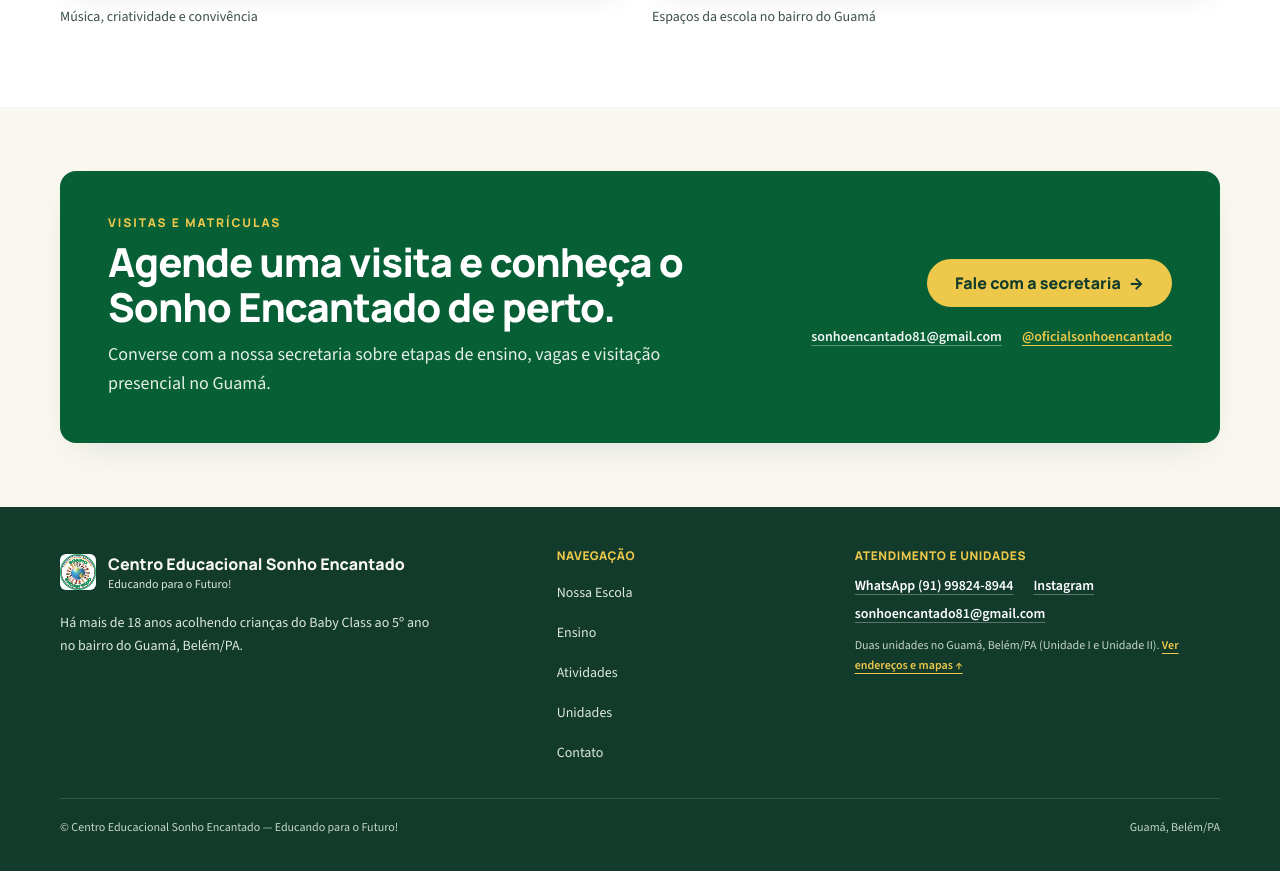
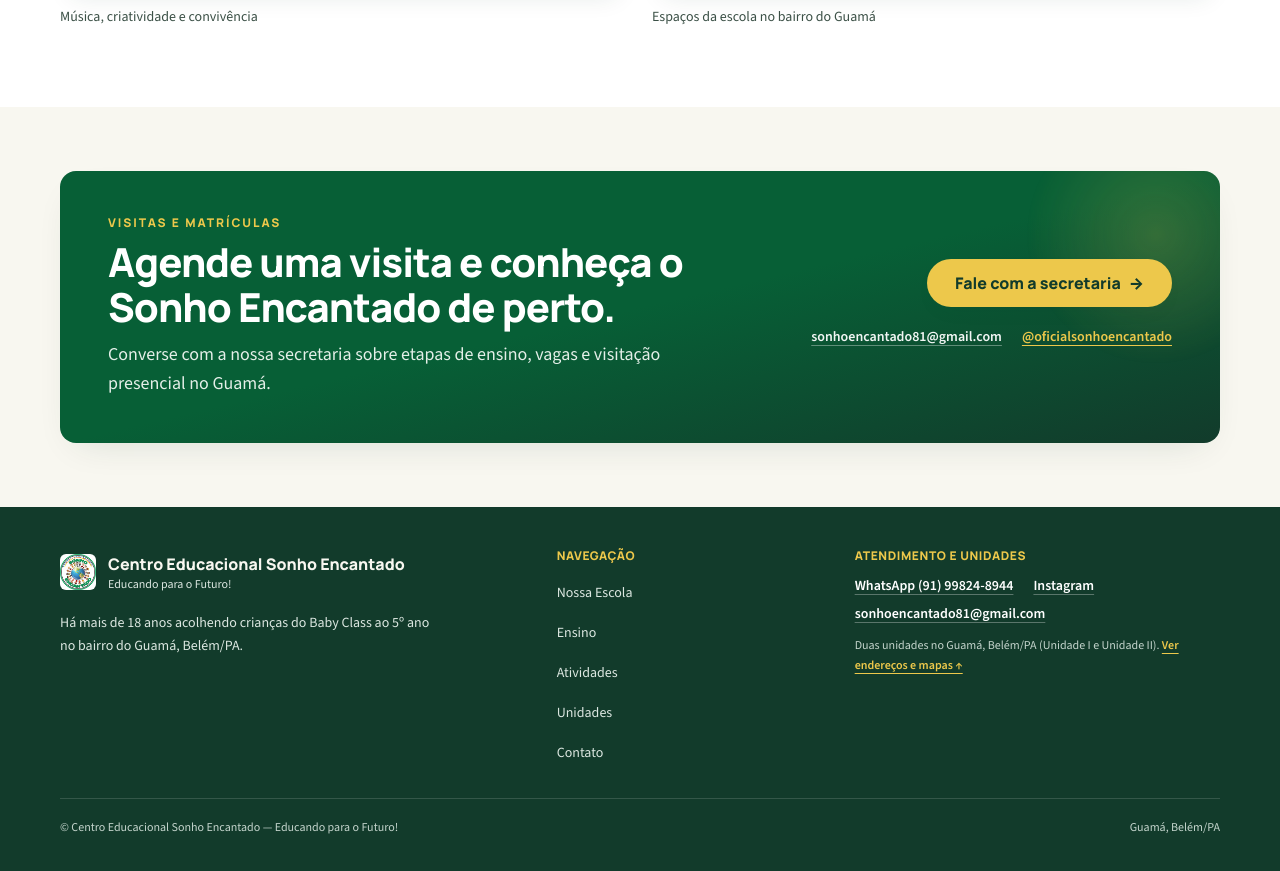
Before and after one commit to desenvolvedorfast-hub/site-sonho-encantado, a React (Vite) app in the folder sonho-encantado-site/: page / in a window 1280 px wide. Shown: the part 7082-7953 px from the top of the page. Built offline with nearby package versions, Linux system fonts and the light colour scheme.

Commit message:
Update FinalCtaSection with Reveal component

```diff
--- a/sonho-encantado-site/src/components/FinalCtaSection.tsx
+++ b/sonho-encantado-site/src/components/FinalCtaSection.tsx
@@ -1,15 +1,26 @@
 import { SCHOOL_IDENTITY } from '../data/schoolContent';
+import { Reveal } from './Reveal';
 
 export function FinalCtaSection() {
   return (
     <section
       id="contato"
       aria-labelledby="contato-heading"
-      className="py-10 sm:py-14 lg:py-16"
+      className="bg-brand-paper py-10 sm:py-14 lg:py-16"
     >
       <div className="container-editorial">
-        <div className="rounded-2xl bg-brand-green px-5 py-7 text-brand-paper shadow-editorial sm:px-8 sm:py-10 lg:px-12 lg:py-11">
-          <div className="grid grid-cols-1 items-center gap-6 lg:grid-cols-12 lg:gap-8">
+        <Reveal>
+          <div className="relative overflow-hidden rounded-2xl bg-gradient-to-br from-brand-green via-brand-green to-brand-dark px-5 py-7 text-brand-paper shadow-editorial sm:px-8 sm:py-10 lg:px-12 lg:py-11">
+            <div
+              aria-hidden="true"
+              className="ambient-breathe-slow pointer-events-none absolute -right-16 -top-16 h-64 w-64 rounded-full"
+              style={{
+                background:
+                  'radial-gradient(circle, rgba(237, 200, 75, 0.22) 0%, transparent 70%)',
+              }}
+            />
+
+            <div className="relative z-10 grid grid-cols-1 items-center gap-6 lg:grid-cols-12 lg:gap-8">
               <div className="lg:col-span-7">
                 <p className="font-display text-xs font-extrabold uppercase tracking-[0.16em] text-brand-yellow">
                   Visitas e Matrículas
@@ -30,12 +41,12 @@ export function FinalCtaSection() {
                   href={SCHOOL_IDENTITY.whatsappUrl}
                   target="_blank"
                   rel="noopener noreferrer"
-                className="group inline-flex min-h-[48px] w-full items-center justify-center gap-2 rounded-full bg-brand-yellow px-7 py-3 font-display text-base font-extrabold text-brand-dark shadow-card transition-all duration-150 hover:-translate-y-0.5 active:scale-[0.98] sm:w-auto"
+                  className="group inline-flex min-h-[48px] w-full items-center justify-center gap-2 rounded-full bg-brand-yellow px-7 py-3 font-display text-base font-extrabold text-brand-dark shadow-card transition-all duration-200 hover:-translate-y-0.5 hover:shadow-[0_14px_26px_-10px_rgba(0,0,0,0.35)] active:scale-[0.985] sm:w-auto"
                 >
                   <span>Fale com a secretaria</span>
                   <span
                     aria-hidden="true"
-                  className="transition-transform duration-150 group-hover:translate-x-1"
+                    className="transition-transform duration-200 group-hover:translate-x-1"
                   >
                     →
                   </span>
@@ -61,6 +72,7 @@ export function FinalCtaSection() {
               </div>
             </div>
           </div>
+        </Reveal>
       </div>
     </section>
   );
```
Lines whose indentation alone changed are shown as unchanged.
